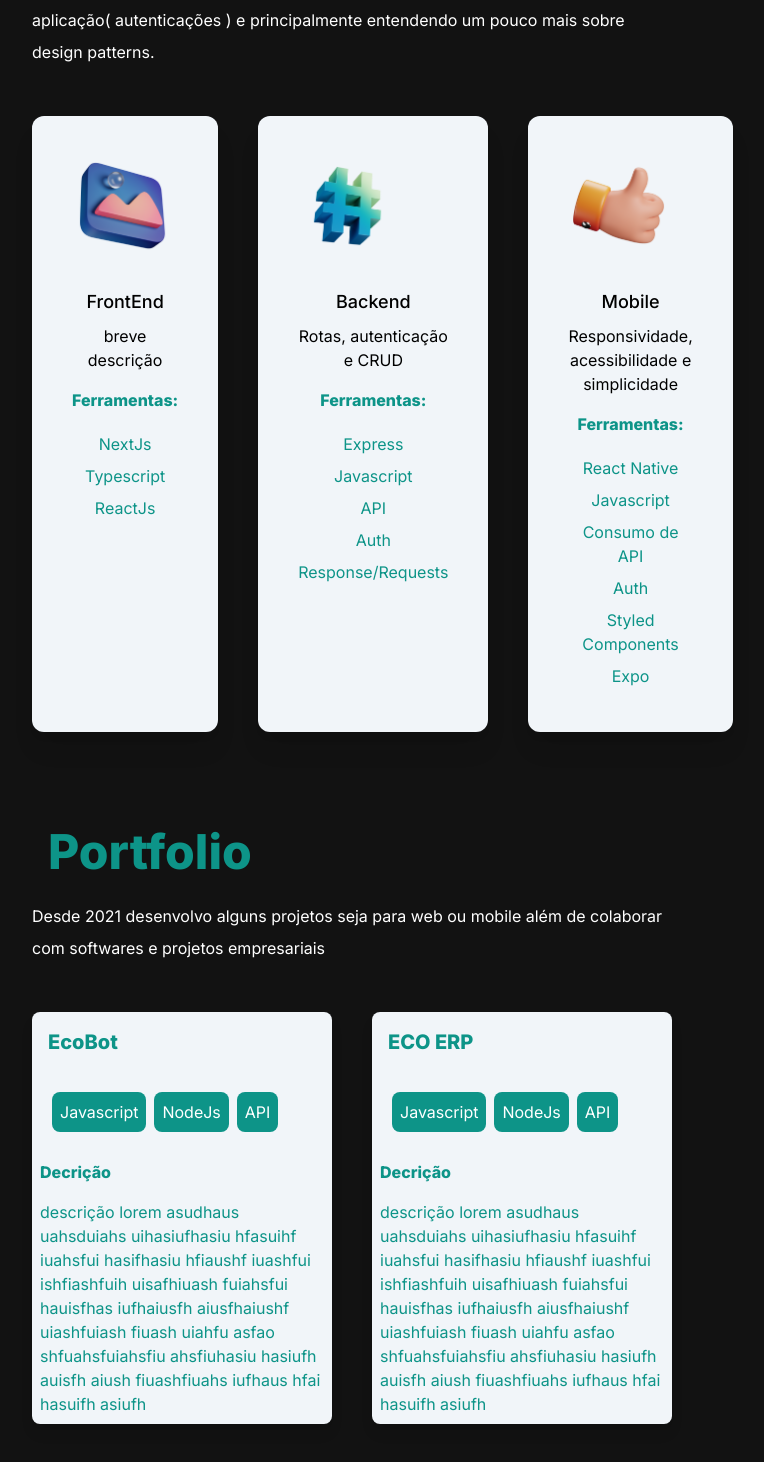
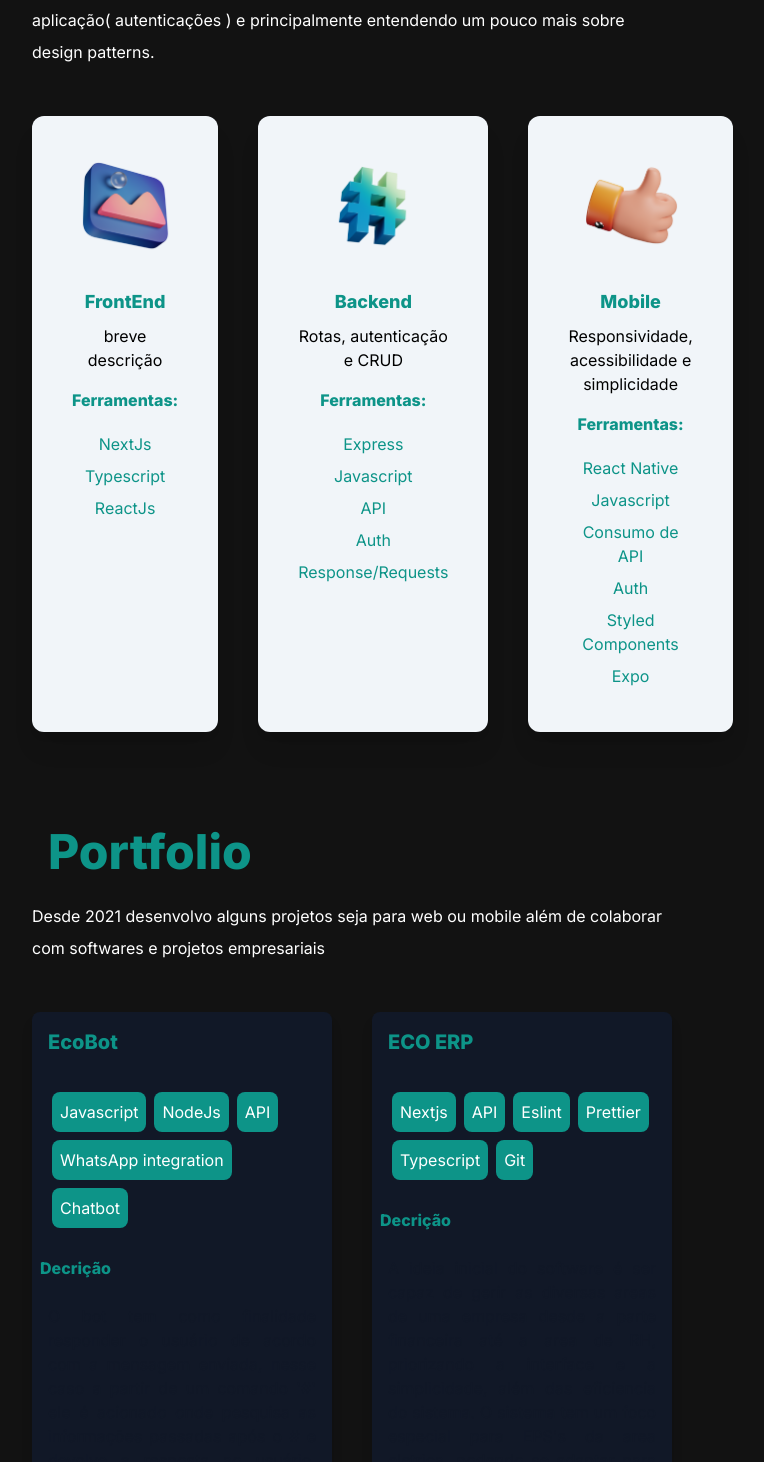
Before and after one commit to rafael3007/portfolio, a Next.js app: page / in a window 1280 px wide. Shown: the part 1266-2728 px from the top of the page, without its empty margins (288-1052 px from the left). Built offline with nearby package versions, Linux system fonts and the light colour scheme.

Commit message:
curriculum + projects

```diff
--- a/src/app/page.tsx
+++ b/src/app/page.tsx
@@ -18,23 +18,32 @@ import consulting from "../../public/consulting.png";
 import StackComponent from "@/components/stacks/StackComponent";
 import Projects from "@/components/projects/Projects";
 
+
 export default function Home() {
+
+
+
   const [imageAlternate, setImageAlternate] = useState(false);
   var projectList = [
     {
       "Title": "EcoBot",
-      "description": "descrição lorem asudhaus uahsduiahs uihasiufhasiu hfasuihf iuahsfui hasifhasiu hfiaushf iuashfui ishfiashfuih uisafhiuash fuiahsfui hauisfhas iufhaiusfh aiusfhaiushf uiashfuiash fiuash uiahfu asfao shfuahsfuiahsfiu ahsfiuhasiu hasiufh auisfh aiush fiuashfiuahs iufhaus hfai hasuifh asiufh",
-      "tecnologias": ["Javascript", "NodeJs","API"]
+      "description": "O bot tem como finalidade responder o usuário de acordo com a mensagem enviada, nesse caso a partir de um comando '#' ele é acionado onde pesquisa as informações passadas após o # e devolve a resposta ao usuário. Além disso foi desenvolvido diversas automações e integrações como notificações de relatórios e também mensageria para envio em massa de mensagens para uma quantidade N de números. Para o funcionamento foi utilizada o NodeJs com venom-bot que tem o selenium funcionando 'por trás dos panos' e também em alguns casos os dados são obtidos de planilhas online ou de outros serviços google, para isso então foi utilizada a API do google.",
+      "tecnologias": ["Javascript", "NodeJs","API","WhatsApp integration","Chatbot"]
     },
     {
       "Title": "ECO ERP",
-      "description": "descrição lorem asudhaus uahsduiahs uihasiufhasiu hfasuihf iuahsfui hasifhasiu hfiaushf iuashfui ishfiashfuih uisafhiuash fuiahsfui hauisfhas iufhaiusfh aiusfhaiushf uiashfuiash fiuash uiahfu asfao shfuahsfuiahsfiu ahsfiuhasiu hasiufh auisfh aiush fiuashfiuahs iufhaus hfai hasuifh asiufh",
-      "tecnologias": ["Javascript", "NodeJs","API"]
+      "description":"A ideia inicial do software é ser capaz de gerir as diversas areas de uma empresa desde a parte financeira até a area de RH, priorizando a interface e a simplicidade, além das eficiencia do sistema. O sistema tem um foco especial para EPS's da area eletrica, podendo se adaptar para outras areas. Para isso foi utilizado o NextJs com o TailwindCss. Para a parte de desenvolvimento foi utilizado e configurado o Eslint + Prettier visando a padronização do projeto",
+      "tecnologias": [ "Nextjs", "API","Eslint","Prettier","Typescript","Git"],
     },
     {
       "Title": "Move-it",
-      "description": "descrição lorem asudhaus uahsduiahs uihasiufhasiu hfasuihf iuahsfui hasifhasiu hfiaushf iuashfui ishfiashfuih uisafhiuash fuiahsfui hauisfhas iufhaiusfh aiusfhaiushf uiashfuiash fiuash uiahfu asfao shfuahsfuiahsfiu ahsfiuhasiu hasiufh auisfh aiush fiuashfiuahs iufhaus hfai hasuifh asiufh",
-      "tecnologias": ["Javascript", "NodeJs","API"]
+      "description": "Esse projeto se assemelha a um pomodoro onde a cada X minutos/segundos é notificado uma nova tafera/task e o usuário deve sinalizar se ela foi concluida ou não, caso seja concluida uma XP será adicinado ao usuario podendo assim subir de nivel. O foco do projeto nessa situação foi visando atividade fisica como um 'jogo', entretando é possivel de adapta-lo para diversas situações. Nesse projeto foi utilizado o ReacJs com Styled Components para a estilização além ser publicado na vercel devido a sua praticidade e também sua integração com o github pensando no CI/CD do projeto. ",
+      "tecnologias": ["Javascript", "Git", "CI/CD", "ReactJs","GitHuv","Vercel"]
+    },
+    {
+      "Title": "EcoApp",
+      "description":"Projeto criado com a finalidade de ser um aplicativo para exibição de dados, sejam informações brutas ou graficos em qualquer smartphone, para isso foi escolhido o React Native. A aplicação consome os dados via API do Google onde também é feita a autenticação do usuario. ",
+        "tecnologias": ["Javascript", "Git", "React Native", "API", "GitHuv", "Google API", "Auths","Expo"]
     }
   ];
 
@@ -50,7 +59,7 @@ export default function Home() {
               Developer
             </h3>
             <p className="light:text-white text-md py-5 leading-8 dark:text-gray-200 max-w-xl mx-auto md:text-xl">
-              Desenvolvedor Fullstack com foco em Frontend usando NextJs. Conheça um pouco mais sobre mim, sobre os meus trabalhos e habilidades
+              Desenvolvedor Fullstack com foco em Frontend usando NextJs. Conheça um pouco mais sobre mim, sobre os meus trabalhos, projetos e habilidades
             </p>
             <div className="text-5xl flex justify-center gap-16 py-3 text-gray-600 dark:text-gray-400">
               <a href="https://github.com/rafael3007" target="_blank" ><AiFillGithub className="text-gray-600 dark:text-black" /></a>
@@ -59,21 +68,21 @@ export default function Home() {
             </div>
             <div onClick={()=>setImageAlternate(!imageAlternate)} className="mx-auto bg-gradient-to-b from-teal-500 rounded-full w-80 h-80 relative overflow-hidden mt-20 md:h-96 md:w-96">
 
+              <div className="flex justify-center items-center sm:m-0 p-0">
                 {imageAlternate ? (
                   <Image
                     src={imageProfile}
                     layout="fill"
-                objectFit="cover"
                     alt="Imagem real"
                   />
                 ) : (
                   <Image
                     src={deved}
                     layout="fill"
-                objectFit="cover"
                     alt="avatar cartoon"
                   />
                 )}
+              </div>
 
             </div>
           </div>
--- a/src/components/Navbar.tsx
+++ b/src/components/Navbar.tsx
@@ -14,14 +14,15 @@ export default function Navbar() {
                 <ThemeSwitch />
               </li>
               <li>
-                {/**
-                 * <a
-                  className="bg-gradient-to-r from-cyan-500 text- to-teal-500 text-white px-4 py-2 border-none rounded-md ml-8"
-                  href="#"
+
+                  <a
+                    className="bg-gradient-to-r from-cyan-500 text- to-teal-500 text-white px-4 py-2 border-none rounded-md ml-8"
+                    href="../../public/pdf/curriculum.pdf"
+                    download={"Resume_Rafael_Brito.pdf"}
                 >
                   Resume
                 </a>
-                 */}
+
               </li>
             </ul>
           </nav>
--- a/src/components/projects/Projects.tsx
+++ b/src/components/projects/Projects.tsx
@@ -8,7 +8,7 @@ interface propsTypes {
 export default function Projects({ title, description, stacks }: propsTypes) {
     var stackList = stacks
     return (
-        <div className="basis-1/3 flex-1 bg-slate-100 shadow-lg rounded-lg dark:bg-black ">
+        <div className="basis-1/3 flex-1 bg-gray-900 shadow-lg rounded-lg dark:bg-white dark:shadow-lg ">
             <div className="basis-1/3 flex-1">
                 <h1 className="text-teal-600 font-extrabold p-2 m-2 text-xl">{title}</h1>
                 <div className="flex  flex-col">
@@ -25,7 +25,7 @@ export default function Projects({ title, description, stacks }: propsTypes) {
                 </div>
                 <div>
                     <h2 className="p-2 text-teal-600 font-extrabold ">Decrição</h2>
-                    <p className="p-2 text-teal-600">{ description }</p>
+                    <p className="p-4 text-gray-900 text-justify">{ description }</p>
                 </div>
             </div>
         </div>
--- a/src/components/stacks/StackComponent.tsx
+++ b/src/components/stacks/StackComponent.tsx
@@ -14,9 +14,9 @@ export default function StackComponent({
 
   return (
     <div className="bg-slate-100 text-center shadow-xl p-10 rounded-xl my-10  dark:bg-white flex-1">
-        {children}
-        <h3 className="text-black dark:text-white text-lg font-medium pt-8 pb-2  ">{area}</h3>
-        <p className="text-py-2 text-black dark:text-white">{description}</p>
+        <div className="flex justify-center items-center">{children}</div>
+        <h3 className="text-teal-600 text-lg font-extrabold pt-8 pb-2  ">{area}</h3>
+        <p className="text-py-2 text-black">{description}</p>
         <h4 className="py-4 text-teal-600 font-extrabold">Ferramentas:</h4>
         {
           toolList.map((item, index) => {
```
Also changed, not shown: 1 other file (tests, documents, lock files or other folders). Lines whose indentation alone changed are shown as unchanged.
